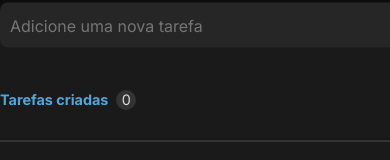
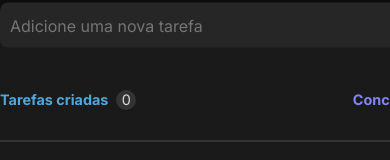
Before and after one commit to PedroVeras18/toDo-ignite, a React (Vite) app: page / in a window 390 px wide. Shown: the part 228-388 px from the top of the page. Built offline with nearby package versions, Linux system fonts and the light colour scheme.

Commit message:
inicio responsividade

```diff
--- a/src/components/Header/Header.css
+++ b/src/components/Header/Header.css
@@ -1,5 +1,6 @@
 .Header{
-    width: 100vw;
+    max-width: 100vw;
+    width: 100%;
     height: 30vh;
     background-color: #0D0D0D;
 
--- a/src/components/Task/Task.css
+++ b/src/components/Task/Task.css
@@ -1,5 +1,6 @@
 .CardTaskNotCompleted{
-    width: 700px;
+    max-width: 700px;
+    width: 100%;
     min-height: 45px;
     margin: 20px auto;
     padding: 10px 15px;
@@ -13,7 +14,8 @@
 }
 
 .CardTaskCompleted{
-    width: 700px;
+    max-width: 700px;
+    width: 100%;
     min-height: 45px;
     margin: 20px auto;
     padding: 10px 15px;
@@ -85,3 +87,9 @@
     justify-content: center;
     align-items: center;
 }
+
+@media (max-width: 768px){
+    .CardTaskNotCompleted, .CardTaskCompleted{
+        width: 500px;
+    }
+}
--- a/src/components/Tasks/Tasks.css
+++ b/src/components/Tasks/Tasks.css
@@ -1,5 +1,6 @@
 .Tasks{
-    width: 100vw;
+    max-width: 100vw;
+    width: 100%;
     min-height: 70vh;
     background-color: #1A1A1A;
     padding-bottom: 20px;
@@ -133,3 +134,17 @@
     color: #808080;
     margin-bottom: 5px;
 }
+
+@media (max-width: 768px){
+    .CreateNewTask, .NumberTasksCreatedAndFinished{
+        width: 500px;
+    }
+
+    .InputNewTask input{
+        width: 400px;
+    }
+
+    .ButtonNewTask button{
+        width: 90px;
+    }
+}
--- a/src/components/Tasks/Tasks.jsx
+++ b/src/components/Tasks/Tasks.jsx
@@ -68,7 +68,6 @@ export default function Tasks(){
                 <div className="NumberTasksCreated">
                     <p>Tarefas criadas</p>
                     <span>{numberTasksCreated}</span>
-                    {}
                 </div>
                 <div className="TasksFinished">
                     <p>Concluídas</p>
```
